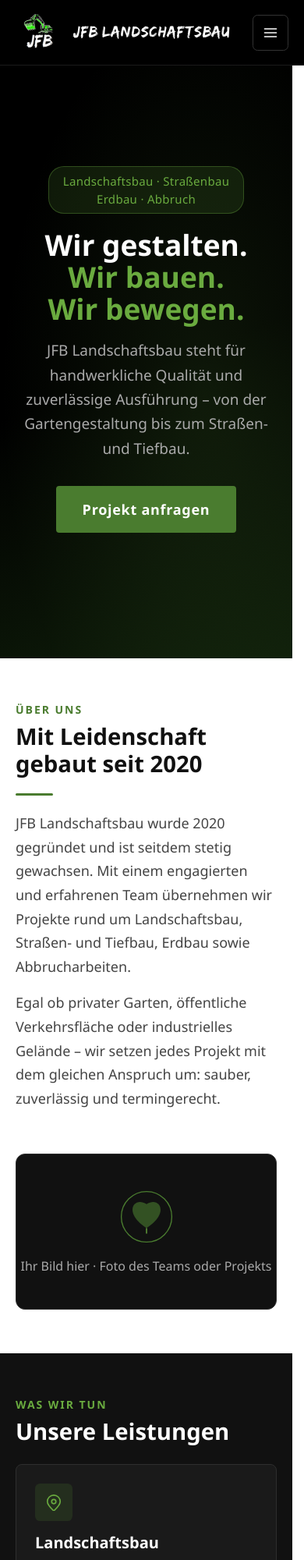
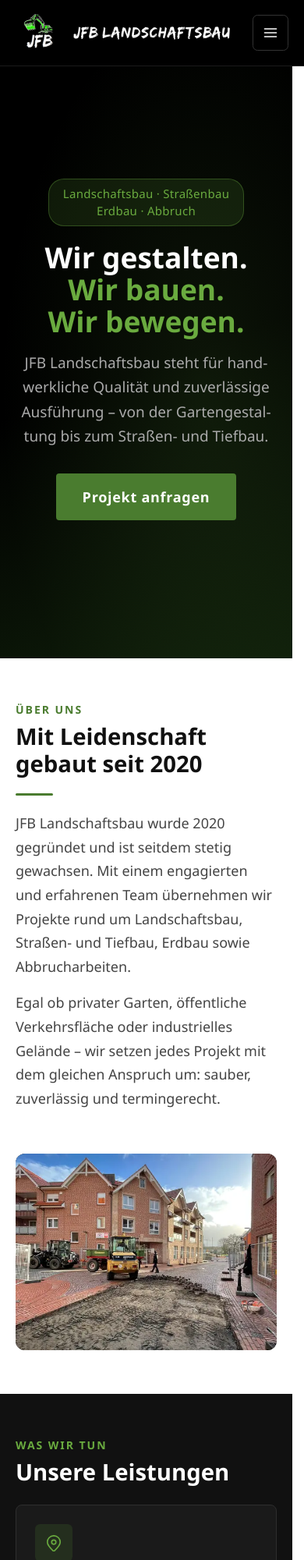
Before and after one commit to sebutd/jfb, a plain HTML site: page index.html in a window 390 px wide. Shown: the top 2000 px of the page at 78% size. Drawn offline with Linux system fonts and the light colour scheme.

Commit message:
Prüfung: große Systemschrift, Tastatur, ohne JavaScript, Domain, Platzhalter
- Große Systemschrift (130–200 %): Menü-Symbol verschwand auf kleinen Handys, Inhalte
  standen über. Schriftzug und Abstände der Leiste in px, Grid-Spalten dürfen schrumpfen,
  lange Wörter/E-Mail brechen um, Silbentrennung ab 10 Buchstaben
- Tastatur: Bildpunkte keine eigenen Tab-Stopps mehr (26 → 0), Sprunglink „Zum Inhalt“
- Ohne JavaScript: Projekte werden als einfache Karten angezeigt (noscript)
- Platzhalter „Ihr Bild hier“ durch Baustellenfoto ersetzt (später Teamfoto)
- CNAME für jfb-landschaftsbau.de wieder angelegt
- „&“ im Seitentitel maskiert

Co-Authored-By: Claude Opus 5.5 <noreply@anthropic.com>
Claude-Session: https://claude.ai/code/session_01DXUMN3Dwm3MS3zfQZUuWAu

```diff
--- a/index.html
+++ b/index.html
@@ -3,7 +3,7 @@
 <head>
 <meta charset="UTF-8"/>
 <meta name="viewport" content="width=device-width, initial-scale=1.0"/>
-<title>JFB Landschaftsbau – Landschaftsbau, Straßenbau, Erdbau & Abbruch im Emsland</title>
+<title>JFB Landschaftsbau – Landschaftsbau, Straßenbau, Erdbau &amp; Abbruch im Emsland</title>
 <meta name="description" content="JFB Landschaftsbau aus Klein Berssen (Emsland): Garten- und Landschaftsbau, Straßen- und Tiefbau, Erdbau und Abbruch – zuverlässig, sauber und termingerecht."/>
 <meta name="theme-color" content="#000000"/>
 <link rel="canonical" href="https://jfb-landschaftsbau.de/"/>
@@ -73,7 +73,11 @@
 }
 html{font-size:100%;-webkit-text-size-adjust:100%;text-size-adjust:100%;scroll-behavior:smooth;scroll-padding-top:calc(var(--nav-h,81px) + 8px);scrollbar-gutter:stable;}
 @media(prefers-reduced-motion:reduce){html{scroll-behavior:auto;}*{transition:none!important;}}
-body{font-family:'Segoe UI',system-ui,sans-serif;background:#fff;color:#111;overflow-x:hidden;}
+body{font-family:'Segoe UI',system-ui,sans-serif;background:#fff;color:#111;overflow-x:hidden;overflow-wrap:break-word;}
+p,li,h3{hyphens:auto;-webkit-hyphens:auto;hyphenate-limit-chars:10 4 4;}
+/* Sprunglink für Tastaturnutzer */
+.skip{position:absolute;left:1rem;top:-100px;z-index:200;background:var(--green);color:#fff;padding:.75rem 1.25rem;border-radius:.35rem;font-weight:600;}
+.skip:focus{top:.75rem;}
 body:has(dialog[open]){overflow:hidden;}
 a{color:inherit;text-decoration:none;}
 img{display:block;max-width:100%;}
@@ -90,7 +94,7 @@ nav{
 .nav-logo{display:flex;align-items:center;gap:.6rem;min-width:0;}
 nav{gap:.75rem;}
 .nav-logo img{height:48px;width:48px;flex-shrink:0;}
-.nav-logo span{color:#fff;font-family:'Edo',sans-serif;font-size:1.2rem;letter-spacing:.04em;white-space:nowrap;}
+.nav-logo span{color:#fff;font-family:'Edo',sans-serif;font-size:19px;letter-spacing:.04em;white-space:nowrap;overflow:hidden;text-overflow:ellipsis;min-width:0;}
 .nav-links{display:flex;gap:1.5rem;flex-shrink:0;}
 .nav-links a{color:#ccc;font-size:.85rem;letter-spacing:.03em;transition:color .2s;}
 .nav-links a:hover{color:var(--green-light);}
@@ -125,7 +129,7 @@ h2{font-size:clamp(1.5rem,5vw,2.4rem);font-weight:700;line-height:1.2;margin-bot
 .hero-badge{display:inline-block;background:rgba(74,124,47,.2);border:1px solid rgba(106,171,63,.35);color:var(--green-light);font-size:.8125rem;letter-spacing:.1em;text-transform:uppercase;padding:.4rem 1.1rem;border-radius:2rem;margin-bottom:1.25rem;}
 .hero-badge span{white-space:nowrap;}
 .nw{white-space:nowrap;}
-h1{font-size:clamp(2rem,7vw,3.8rem);font-weight:700;color:#fff;line-height:1.1;margin-bottom:1rem;}
+h1{font-size:min(clamp(2rem,7vw,3.8rem),12vw);font-weight:700;color:#fff;line-height:1.1;margin-bottom:1rem;}
 h1 .gruen{color:var(--green-light);}
 .hero-sub{text-wrap:pretty;font-size:clamp(1rem,3vw,1.15rem);color:#aaa;line-height:1.7;margin-bottom:2rem;max-width:520px;margin-left:auto;margin-right:auto;}
 .hero-btns{display:flex;gap:.75rem;justify-content:center;flex-wrap:wrap;}
@@ -139,8 +143,8 @@ h1 .gruen{color:var(--green-light);}
 #ueber{background:#fff;}
 .ueber-grid{display:grid;grid-template-columns:1fr 1fr;gap:2.5rem;align-items:center;}
 .ueber-text p{color:#444;line-height:1.8;margin-bottom:1rem;font-size:clamp(.9rem,2.5vw,1rem);}
-.ueber-visual{background:var(--dark);border-radius:.75rem;min-height:260px;display:flex;align-items:center;justify-content:center;flex-direction:column;gap:.5rem;border:1px solid #2e2e2e;}
-.ueber-visual p{color:var(--muted);font-size:.8rem;margin-top:.5rem;}
+.ueber-visual{margin:0;border-radius:.75rem;overflow:hidden;background:var(--dark);aspect-ratio:4/3;}
+.ueber-visual img{width:100%;height:100%;object-fit:cover;}
 
 /* ── LEISTUNGEN ── */
 #leistungen{background:var(--dark);color:#fff;}
@@ -219,6 +223,11 @@ a.kontakt-detail:hover{opacity:.75;}
 .kontakt-detail-icon{width:36px;height:36px;min-width:36px;background:rgba(74,124,47,.2);border-radius:.35rem;display:flex;align-items:center;justify-content:center;}
 .kontakt-detail-icon svg{stroke:var(--green-light);}
 .kontakt-detail-text span{display:block;font-size:.72rem;color:var(--muted);}
+/* Grid-/Flex-Kinder dürfen schmaler werden; lange Adressen brechen notfalls um (große Systemschrift) */
+.kontakt-wrap>*,.ueber-grid>*,.leistungen-grid>*,.projekte-grid>*,.kontakt-detail-text{min-width:0;}
+.kontakt-detail-text a[href^="mailto"]{overflow-wrap:anywhere;}
+.hero-badge,.projekt-tag,.social-btn{max-width:100%;hyphens:auto;-webkit-hyphens:auto;}
+.social-btn{white-space:normal;}
 .kontakt-detail-text strong,.kontakt-detail-text a{font-size:.88rem;color:#ddd;font-weight:600;}
 .kontakt-detail-text a{transition:color .2s;}
 .kontakt-detail-text a:hover{color:var(--green-light);}
@@ -320,7 +329,6 @@ footer p+p{margin-top:.5rem;}
   .nav-links{display:none;}
   .nav-toggle{display:block;}
   .ueber-grid{grid-template-columns:1fr;}
-  .ueber-visual{min-height:200px;}
   .leistungen-grid{grid-template-columns:1fr;}
   .kontakt-wrap{grid-template-columns:1fr;gap:2.5rem;}
   #ov-track img{height:min(62svh,700px);}
@@ -328,7 +336,8 @@ footer p+p{margin-top:.5rem;}
   /* größere Schrift: Fließtext mindestens 16px */
   .section-label{font-size:.875rem;}
   h2{font-size:clamp(1.75rem,7.5vw,2.4rem);}
-  nav{padding:.6rem 1.25rem;}
+  nav{padding:10px 20px;gap:12px;}
+  .nav-logo{gap:10px;}
   html{scroll-padding-top:74px;}
   .nav-logo img{transition:width .3s ease,height .3s ease;}
   .nav-logo span{transition:font-size .3s ease;}
@@ -338,7 +347,6 @@ footer p+p{margin-top:.5rem;}
   .hero-sub{font-size:1.1875rem;line-height:1.65;}
   .btn{font-size:1.125rem;padding:1rem 2rem;}
   .ueber-text p{font-size:1.125rem;line-height:1.7;}
-  .ueber-visual p{font-size:1rem;}
   .leistung-card{padding:1.5rem;}
   .leistung-icon{width:48px;height:48px;}
   .leistung-card h3{font-size:1.25rem;margin-bottom:.5rem;}
@@ -378,17 +386,17 @@ footer p+p{margin-top:.5rem;}
 @media(max-width:560px){
   .hero-btns .btn-outline{display:none;}
   .hero-badge .sep{display:none;}
-  .hero-badge span{display:block;}
+  .hero-badge span{display:block;white-space:normal;}
 }
 @media(max-width:480px){
-  .nav-logo span{font-size:clamp(.875rem,4.4vw,1.1rem);}
+  .nav-logo span{font-size:clamp(14px,4.4vw,18px);}
   .nav-logo img{height:64px;width:64px;}
   nav.klein .nav-logo img{height:44px;width:44px;}
-  h1{font-size:clamp(1.9rem,9.5vw,2.6rem);}
+  h1{font-size:min(clamp(1.9rem,9.5vw,2.6rem),11vw);}
 }
 @media(max-width:360px){
-  nav{padding:.55rem 1rem;}
-  .nav-logo{gap:.45rem;}
+  nav{padding:9px 16px;}
+  .nav-logo{gap:7px;}
   .nav-logo img{height:56px;width:56px;}
   nav.klein .nav-logo img{height:40px;width:40px;}
   #hero{padding:5.75rem 1rem 2.5rem;}
@@ -397,6 +405,7 @@ footer p+p{margin-top:.5rem;}
 </style>
 </head>
 <body>
+<a class="skip" href="#main">Zum Inhalt springen</a>
 
 <!-- NAV -->
 <nav>
@@ -422,7 +431,7 @@ footer p+p{margin-top:.5rem;}
   <a href="#kontakt">Kontakt</a>
 </div>
 
-<main>
+<main id="main">
 <!-- HERO -->
 <section id="hero">
   <div class="hero-content">
@@ -447,10 +456,10 @@ footer p+p{margin-top:.5rem;}
         <p>JFB Landschaftsbau wurde 2020 gegründet und ist seitdem stetig gewachsen. Mit einem engagierten und erfahrenen Team übernehmen wir Projekte rund um Landschaftsbau, Straßen- und Tiefbau, Erdbau sowie Abbrucharbeiten.</p>
         <p>Egal ob privater Garten, öffentliche Verkehrsfläche oder industrielles Gelände – wir setzen jedes Projekt mit dem gleichen Anspruch um: sauber, zuverlässig und termingerecht.</p>
       </div>
-      <div class="ueber-visual">
-        <svg width="72" height="72" viewBox="0 0 80 80" fill="none" aria-hidden="true"><circle cx="40" cy="40" r="36" stroke="#4a7c2f" stroke-width="1.5"/><path d="M40 56C40 56 20 44 20 30C20 21 29 15 40 22C51 15 60 21 60 30C60 44 40 56 40 56Z" fill="#4a7c2f" opacity=".6"/><line x1="40" y1="56" x2="40" y2="64" stroke="#6aab3f" stroke-width="1.5"/></svg>
-        <p>Ihr Bild hier · Foto des Teams oder Projekts</p>
-      </div>
+      <figure class="ueber-visual">
+        <!-- Übergangsweise ein Projektfoto; später durch ein Teamfoto ersetzen -->
+        <img src="strassenbau/mittel/1.webp" srcset="strassenbau/klein/1.webp 600w, strassenbau/mittel/1.webp 900w, strassenbau/1.webp 1200w" sizes="(min-width:1024px) 480px, 100vw" alt="Baustelle von JFB Landschaftsbau: Straßensanierung in der Altstadt von Haselünne" width="900" height="1200" loading="lazy" decoding="async"/>
+      </figure>
     </div>
   </div>
 </section>
@@ -491,6 +500,13 @@ footer p+p{margin-top:.5rem;}
     <div class="section-label">Referenzen</div>
     <h2>Ausgewählte Projekte</h2>
     <div class="projekte-grid" id="projekte-grid"></div>
+    <noscript>
+      <div class="projekte-grid">
+        <article class="projekt-card"><img src="muehlenbau/mittel/1.webp" alt="Mühlenbau in Groß Stavern" width="900" height="1200" style="aspect-ratio:4/5;object-fit:cover;width:100%;height:auto"><div class="projekt-info"><h3>Mühlenbau in Groß Stavern</h3><p>Komplette Neugestaltung der historischen Mühle in Groß Stavern.</p></div></article>
+        <article class="projekt-card"><img src="strassenbau/mittel/1.webp" alt="Straßenbau in Haselünne" width="900" height="1200" style="aspect-ratio:4/5;object-fit:cover;width:100%;height:auto"><div class="projekt-info"><h3>Straßenbau in Haselünne</h3><p>Sanierung der historischen Straße in der Altstadt von Haselünne.</p></div></article>
+        <article class="projekt-card"><img src="abbruch/mittel/1.webp" alt="Abbruch in Meppen" width="900" height="1200" style="aspect-ratio:4/5;object-fit:cover;width:100%;height:auto"><div class="projekt-info"><h3>Abbruch in Meppen</h3><p>Abbruch und Entsorgung eines Einfamilienhauses in Meppen.</p></div></article>
+      </div>
+    </noscript>
   </div>
 </section>
 
@@ -588,7 +604,7 @@ const esc=s=>s.replace(/[&<>"]/g,c=>({'&':'&amp;','<':'&lt;','>':'&gt;','"':'&qu
 function slider(track,dotsBox,count,label,onChange){
   let aktiv=0;
   dotsBox.innerHTML=Array.from({length:count},(_,i)=>
-    `<button type="button" aria-label="Bild ${i+1} von ${count}${label?' – '+esc(label):''}"${i===0?' aria-current="true"':''}></button>`).join('');
+    `<button type="button" tabindex="-1" aria-label="Bild ${i+1} von ${count}${label?' – '+esc(label):''}"${i===0?' aria-current="true"':''}></button>`).join('');
   const dots=[...dotsBox.children];
   const imgs=[...track.children];
   // Bilder erst laden, wenn sie gebraucht werden (aktuelles + nächstes/vorheriges)
--- a/rechtliches.css
+++ b/rechtliches.css
@@ -10,14 +10,14 @@ a{color:var(--green-light);}
 nav{position:sticky;top:0;background:#000;border-bottom:1px solid #1a1a1a;padding:1rem 1.5rem;display:flex;align-items:center;justify-content:space-between;gap:1rem;z-index:10;}
 .nav-logo{display:flex;align-items:center;gap:.6rem;text-decoration:none;min-width:0;}
 .nav-logo img{height:48px;width:auto;flex-shrink:0;}
-.nav-logo span{color:#fff;font-family:'Edo',sans-serif;font-size:1.2rem;letter-spacing:.04em;white-space:nowrap;}
+.nav-logo span{overflow:hidden;text-overflow:ellipsis;min-width:0;color:#fff;font-family:'Edo',sans-serif;font-size:19px;letter-spacing:.04em;white-space:nowrap;}
 .zurueck{color:#ccc;font-size:.85rem;text-decoration:none;white-space:nowrap;display:inline-block;padding:.65rem 0;}
 .zurueck:hover{color:var(--green-light);}
 main{max-width:760px;margin:0 auto;padding:3rem 1.5rem 4rem;}
 h1{color:#fff;font-size:clamp(1.6rem,5vw,2.2rem);margin-bottom:1.5rem;}
 h2{color:#fff;font-size:1.1rem;margin:2rem 0 .5rem;}
 h3{color:#ddd;font-size:.95rem;margin:1.25rem 0 .4rem;}
-p,li{font-size:.92rem;line-height:1.8;}
+p,li{font-size:.92rem;line-height:1.8;hyphens:auto;-webkit-hyphens:auto;hyphenate-limit-chars:10 4 4;overflow-wrap:break-word;}
 p+p{margin-top:.6rem;}
 ul{padding-left:1.25rem;margin:.4rem 0;}
 strong{color:#ddd;}
@@ -26,7 +26,7 @@ footer{background:#000;color:#999;text-align:center;padding:1.75rem 1.5rem;font-
 footer a{color:#999;text-decoration:none;margin:0 .4rem;display:inline-block;padding:.25rem 0;}
 footer a:hover{color:var(--green-light);}
 @media(max-width:480px){
-  .nav-logo span{font-size:1rem;}
+  .nav-logo span{font-size:16px;}
   .nav-logo img{height:40px;}
   main{padding:2rem 1.25rem 3rem;}
 }
```
Also changed, not shown: 1 other file.
